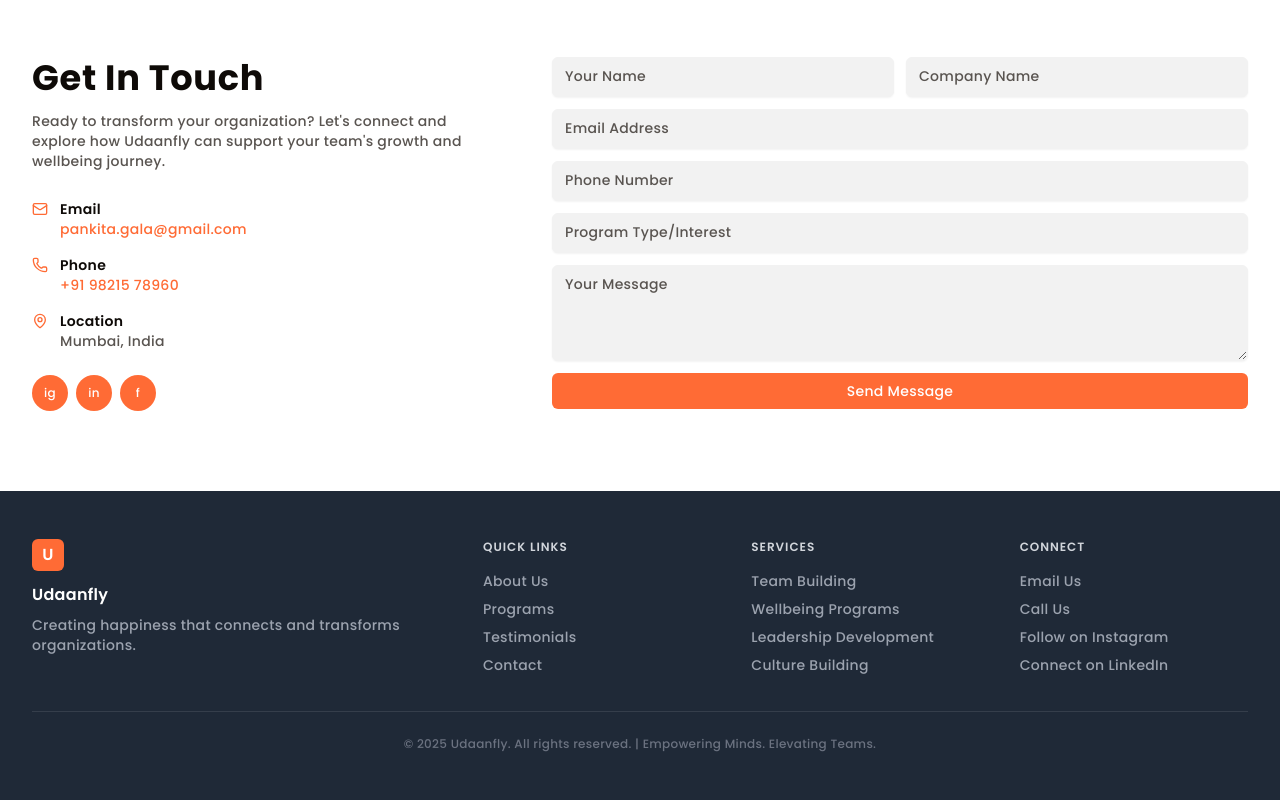
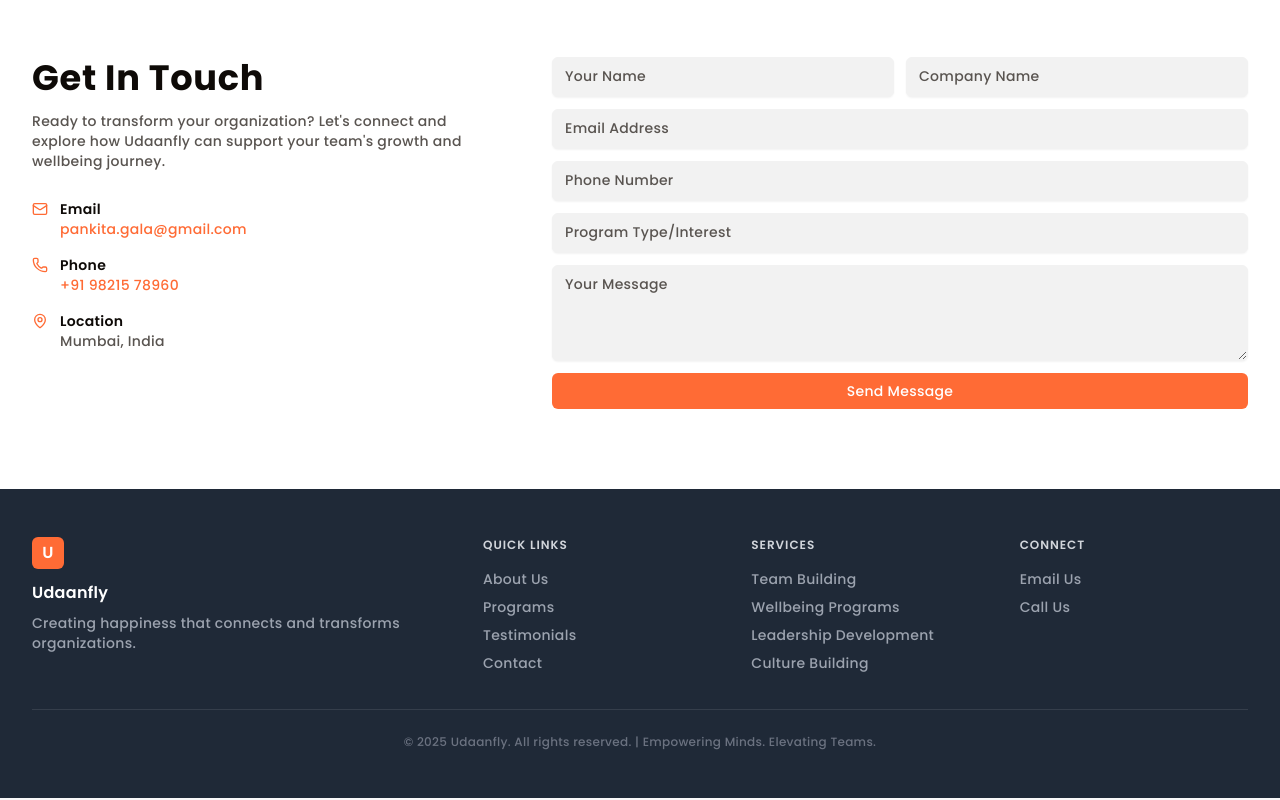
Before and after one commit to mandarj-dev/udaan-fly, a React (Vite) app: page / in a window 1280 px wide. Shown: the part 2695-3495 px from the top of the page. Built offline with nearby package versions, Linux system fonts and the light colour scheme.

Commit message:
Remove social media buttons and links from the App component

```diff
--- a/src/App.jsx
+++ b/src/App.jsx
@@ -300,11 +300,6 @@ export default function App() {
                 </div>
               </div>
             </div>
-            <div className="flex gap-2 mt-6">
-              <Button size="icon" className="rounded-full bg-[#ff6b35] hover:bg-[#f15a22] text-xs">ig</Button>
-              <Button size="icon" className="rounded-full bg-[#ff6b35] hover:bg-[#f15a22] text-xs">in</Button>
-              <Button size="icon" className="rounded-full bg-[#ff6b35] hover:bg-[#f15a22] text-xs">f</Button>
-            </div>
           </div>
           <form className="space-y-3" onSubmit={onSubmit}>
             <div className="grid sm:grid-cols-2 gap-3">
@@ -357,8 +352,6 @@ export default function App() {
               <ul className="space-y-2 text-sm">
                 <li><a href="mailto:pankita.gala@gmail.com" className="transition-colors hover:text-[#ff6b35]">Email Us</a></li>
                 <li><a href="tel:+919821578960" className="transition-colors hover:text-[#ff6b35]">Call Us</a></li>
-                <li><a href="#" className="transition-colors hover:text-[#ff6b35]">Follow on Instagram</a></li>
-                <li><a href="#" className="transition-colors hover:text-[#ff6b35]">Connect on LinkedIn</a></li>
               </ul>
             </div>
           </div>
```
